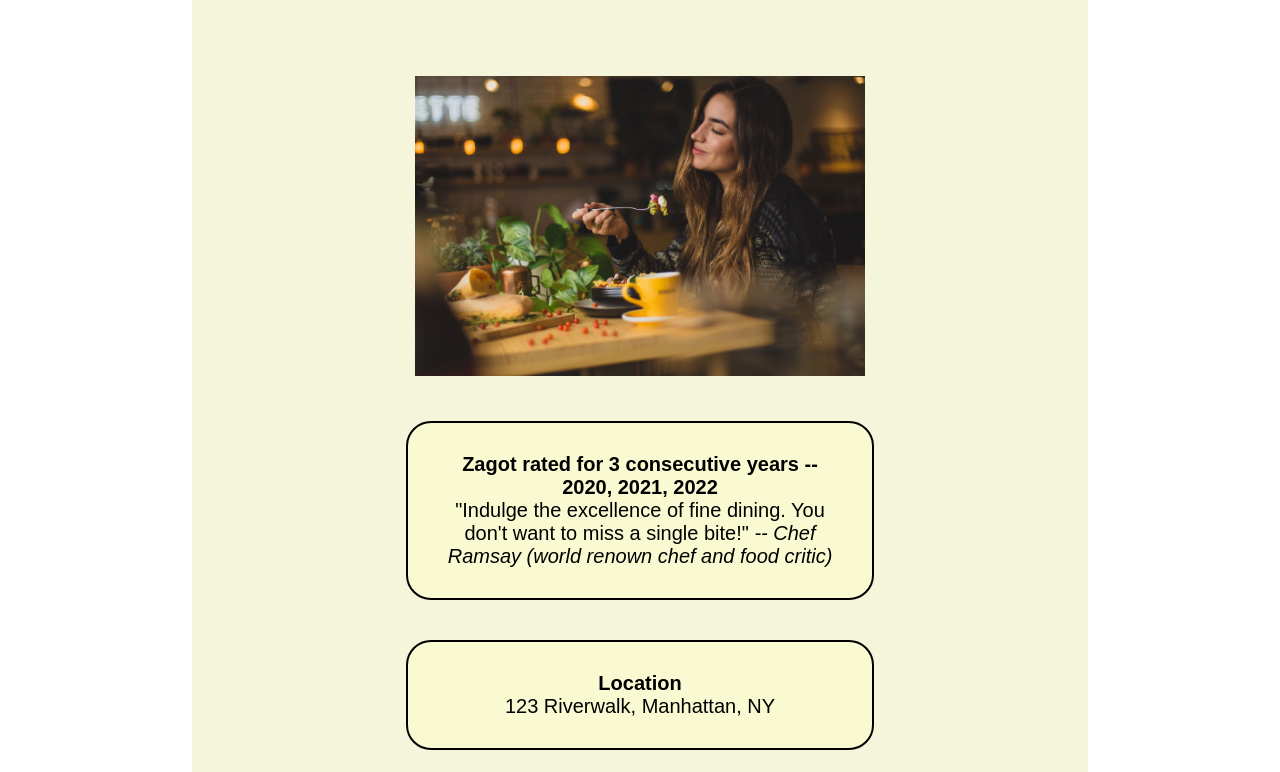
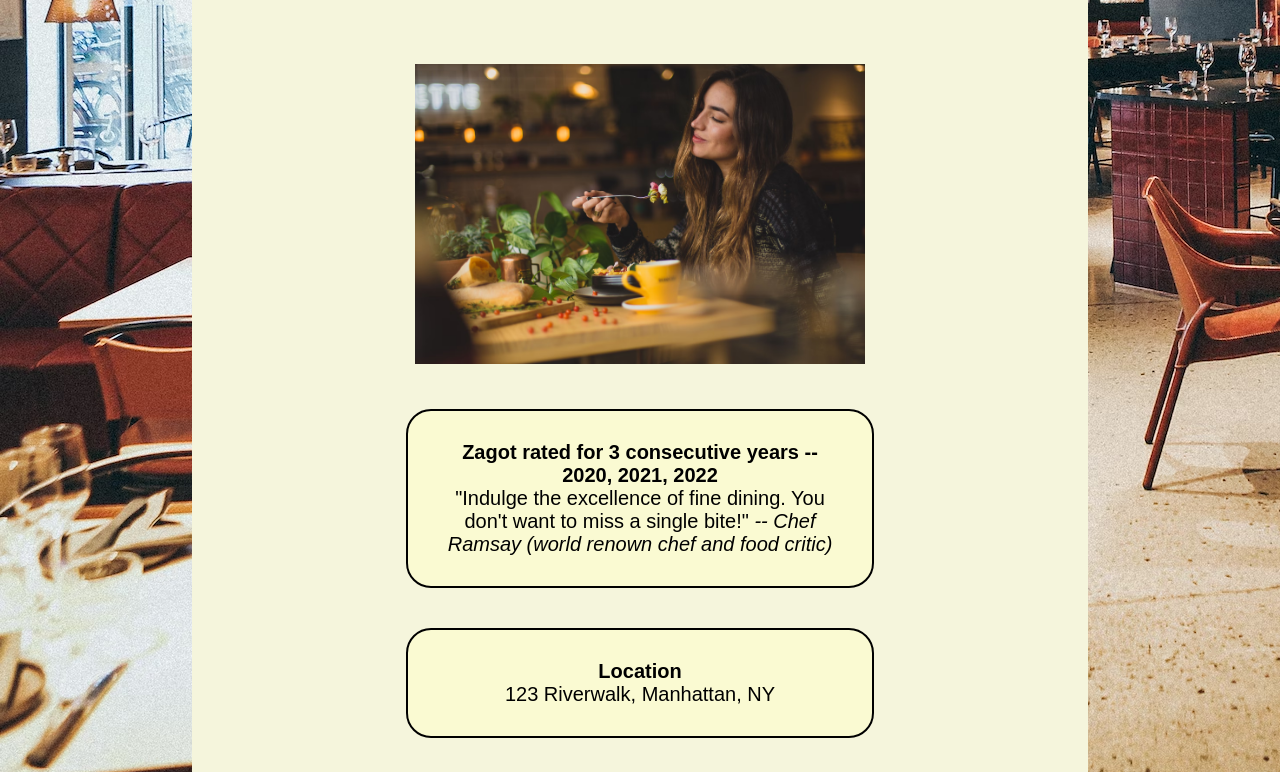
Before and after one commit to johnyungpark/restaurantdemo, a plain HTML site: page index.html in a window 1280 px wide. Shown: the part 601-1373 px from the top of the page. Drawn offline with Linux system fonts and the light colour scheme.

Commit message:
correct pic location

```diff
--- a/style.css
+++ b/style.css
@@ -1,16 +1,16 @@
 html {
     height: 95vh;
-    background-image: url("../restpic.avif");
+    background-image: url("./restpic.avif");
 }
 
 body {
-    height: 1800px;
+    height: 1700px;
     background-color: beige;
     display: flex;
     flex-direction: column;
     justify-content: space-around;
     align-items: center;
-    margin: 5% 15% 5% 15%;
+    margin: 8% 15% 8% 15%;
     border-radius: 50px;
 }
 
```
Also changed, not shown: restpic.avif (added).
